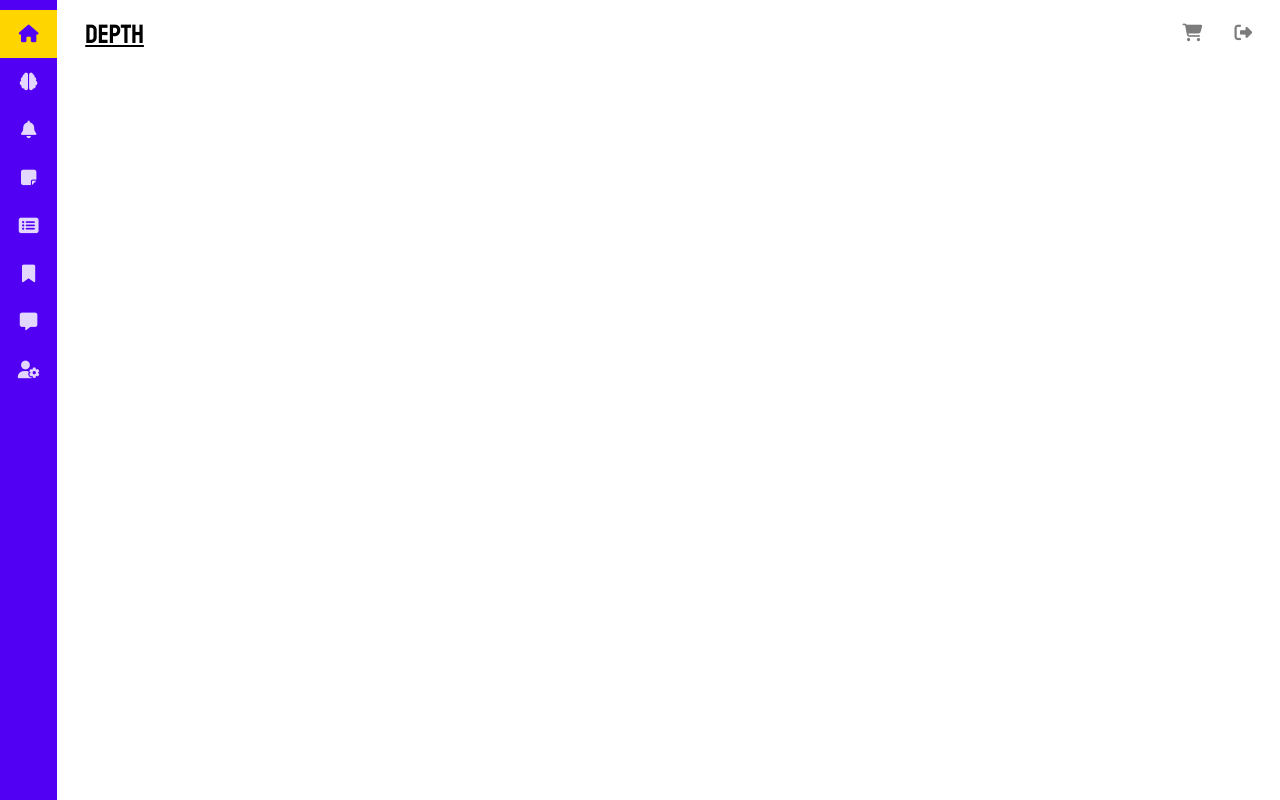
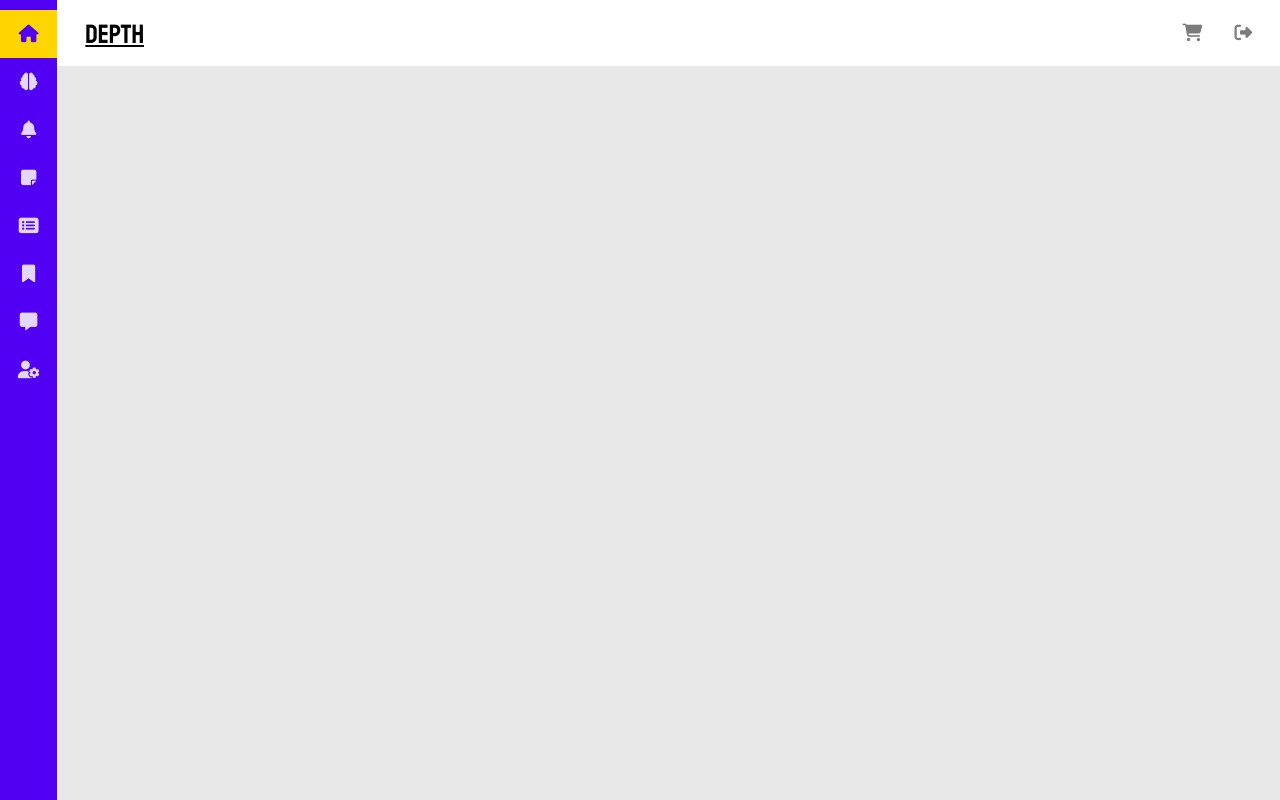
Before and after one commit to naberin/oracle.cloud.native.mooc-frontend, a React (Create React App) app: page / in a window 1280 px wide. Built offline with nearby package versions, Linux system fonts and the light colour scheme.

Commit message:
Added DashboardPage

```diff
--- a/src/pages/App/App.js
+++ b/src/pages/App/App.js
@@ -1,18 +1,23 @@
 import './App.css';
-import {Routes} from "react-router-dom";
+import {Routes, Route} from "react-router-dom";
 
 import AppHeader from "../../components/header/header";
 import Sidebar from "../../components/sidebar/sidebar";
+import DashboardPage from "../../pages/DashboardPage";
+
 function App() {
   return (
 
     <div className="app flex flex-row">
         <Sidebar />
-        <AppHeader title="Depth"/>
+        <main className={"flex flex-col"}>
+            <AppHeader title="Depth"/>
 
-        <Routes>
+            <Routes>
+                <Route path="/" element={<DashboardPage/>}/>
+            </Routes>
+        </main>
 
-        </Routes>
     </div>
   );
 }
--- /dev/null
+++ b/src/pages/DashboardPage.js
@@ -0,0 +1,15 @@
+import React from "react";
+export default class Page extends React.Component {
+
+    constructor(props) {
+        super(props);
+    }
+
+    render() {
+
+        return (
+            <div className="app-courses">
+            </div>
+        );
+    }
+}
```
